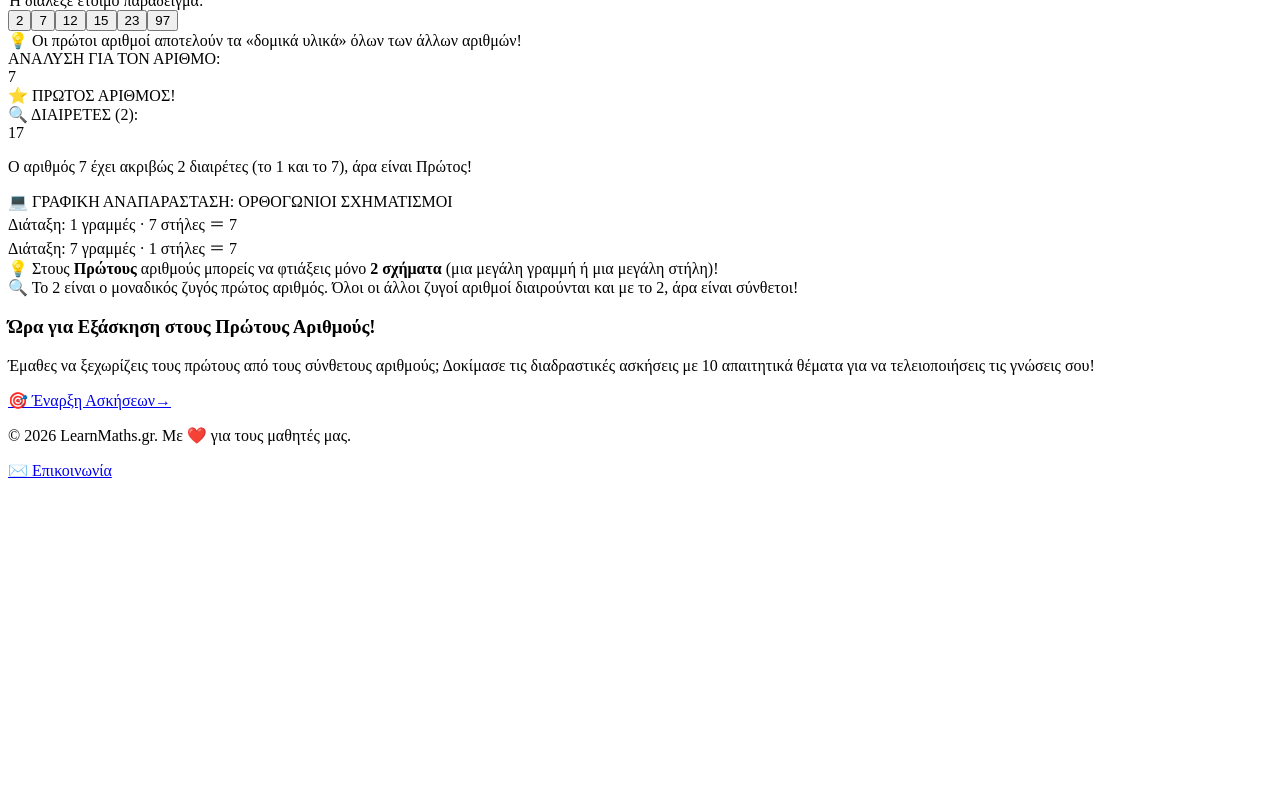
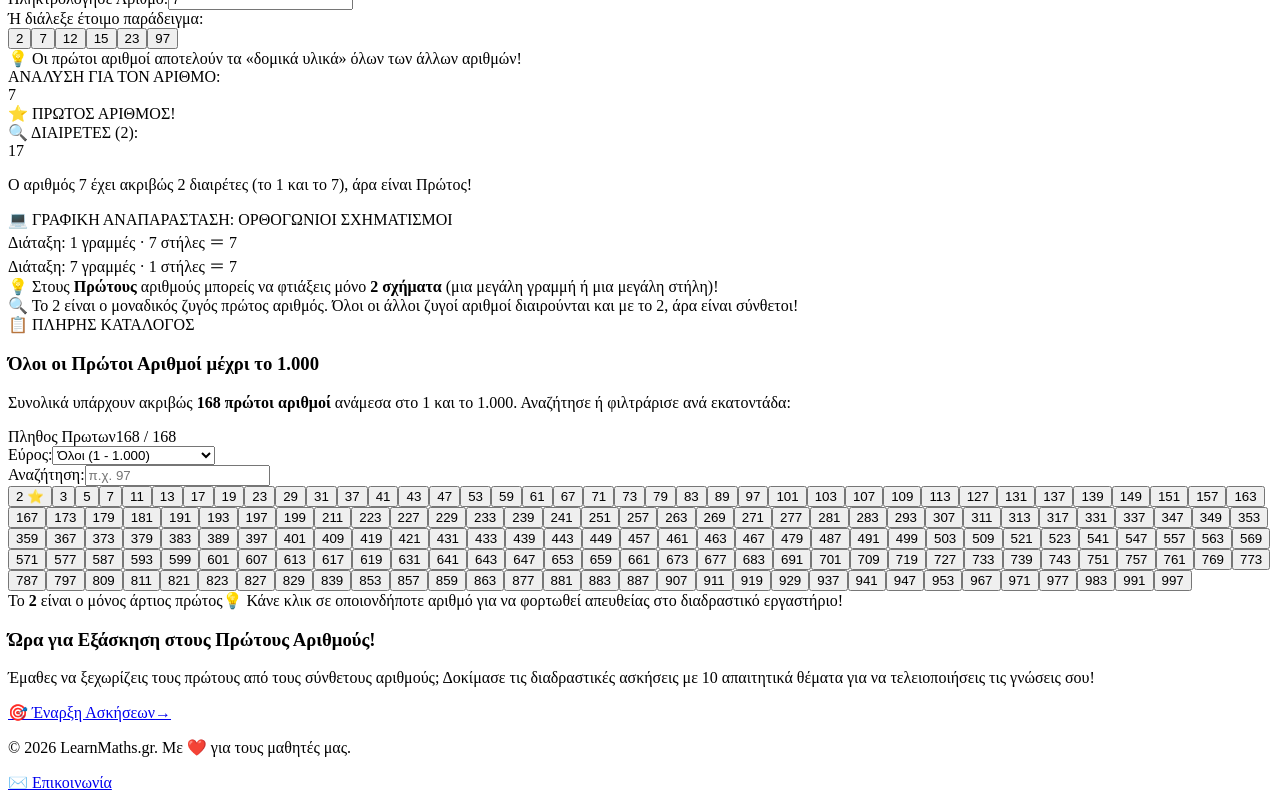
Before and after one commit to gkrimpas-lab/learn-maths-2026, a Next.js app: page /st-dimotikou/16-protoi in a window 1280 px wide. Shown: the part 953-1753 px from the top of the page. Before the commit the page ends 1441 px from the top, so only its background shows below. Built offline with nearby package versions, Linux system fonts and the light colour scheme.

Commit message:
Update 16-protoi.js

```diff
--- a/pages/st-dimotikou/16-protoi.js
+++ b/pages/st-dimotikou/16-protoi.js
@@ -1,5 +1,5 @@
 // pages/st-dimotikou/16-protoi.js
-import { useState } from 'react';
+import { useState, useMemo } from 'react';
 import Link from 'next/link';
 import Layout from '../../components/Layout';
 
@@ -8,8 +8,24 @@ const MAX_ALLOWED_NUMBER = 9999999999;
 
 const PRESETS = [2, 7, 12, 15, 23, 97];
 
+// Ολοι οι 168 πρωτοι αριθμοι μεχρι το 1000
+const PRIMES_UP_TO_1000 = [
+  2, 3, 5, 7, 11, 13, 17, 19, 23, 29, 31, 37, 41, 43, 47, 53, 59, 61, 67, 71, 73, 79, 83, 89, 97,
+  101, 103, 107, 109, 113, 127, 131, 137, 139, 149, 151, 157, 163, 167, 173, 179, 181, 191, 193, 197, 199,
+  211, 223, 227, 229, 233, 239, 241, 251, 257, 263, 269, 271, 277, 281, 283, 293,
+  307, 311, 313, 317, 331, 337, 347, 349, 353, 359, 367, 373, 379, 383, 389, 397,
+  401, 409, 419, 421, 431, 433, 439, 443, 449, 457, 461, 463, 467, 479, 487, 491, 499,
+  503, 509, 521, 523, 541, 547, 557, 563, 569, 571, 577, 587, 593, 599,
+  601, 607, 613, 617, 619, 631, 641, 643, 647, 653, 659, 661, 673, 677, 683, 691,
+  701, 709, 719, 727, 733, 739, 743, 751, 757, 761, 769, 773, 787, 797,
+  809, 811, 821, 823, 827, 829, 839, 853, 857, 859, 863, 877, 881, 883, 887,
+  907, 911, 919, 929, 937, 941, 947, 953, 967, 971, 977, 983, 991, 997
+];
+
 export default function ProtoiPage() {
   const [numberStr, setNumberStr] = useState('7');
+  const [primeRangeFilter, setPrimeRangeFilter] = useState('all'); // 'all' ή '1-100', '101-200', κ.λπ.
+  const [searchTerm, setSearchTerm] = useState('');
 
   const handleInputChange = (val) => {
     const clean = val.replace(/[^0-9]/g, '');
@@ -79,10 +95,26 @@ export default function ProtoiPage() {
 
   const rectangles = getRectangles(numForGrid);
 
+  // Φιλτραρισμα πινακα πρωτων μεχρι το 1000
+  const filteredPrimes = useMemo(() => {
+    return PRIMES_UP_TO_1000.filter((p) => {
+      // Ελεγχος range
+      if (primeRangeFilter !== 'all') {
+        const [min, max] = primeRangeFilter.split('-').map(Number);
+        if (p < min || p > max) return false;
+      }
+      // Ελεγχος search term
+      if (searchTerm.trim() !== '') {
+        return p.toString().includes(searchTerm.trim());
+      }
+      return true;
+    });
+  }, [primeRangeFilter, searchTerm]);
+
   return (
     <Layout
       title="Πρώτοι και Σύνθετοι Αριθμοί - ΣΤ' Δημοτικού | LearnMaths.gr"
-      description="Ανακάλυψε τους δομικούς λίθους των Μαθηματικών! Μάθε να ξεχωρίζεις τους Πρώτους αριθμούς από τους Σύνθετους για τη ΣΤ' Δημοτικού."
+      description="Ανακάλυψε τους δομικούς λίθους των Μαθηματικών! Μάθε να ξεχωρίζεις τους Πρώτους αριθμούς από τους Σύνθετους και δες τον πίνακα όλων των πρώτων έως το 1.000."
       backUrl="/st-dimotikou"
       backText="ΣΤ' Δημοτικού"
       showAds={true}
@@ -107,14 +139,14 @@ export default function ProtoiPage() {
               Πρώτοι &amp; Σύνθετοι Αριθμοί
             </h1>
             <p className="text-sky-100 text-xs sm:text-base 2xl:text-xl leading-relaxed max-w-4xl">
-              Ανακάλυψε τους δομικούς λίθους των Μαθηματικών! Μάθε να ξεχωρίζεις τους <strong>Πρώτους αριθμούς</strong> (που έχουν μόνο 2 διαιρέτες) από τους <strong>Σύνθετους αριθμούς</strong>!
+              Ανακάλυψε τους δομικούς λίθους των Μαθηματικών! Μάθε να ξεχωρίζεις τους <strong>Πρώτους αριθμούς</strong> (που έχουν μόνο 2 διαιρέτες) από τους <strong>Σύνθετους αριθμούς</strong> και εξερεύνησε τον πλήρη πίνακα όλων των πρώτων μέχρι το 1.000!
             </p>
           </div>
 
           <div className="mt-6 pt-5 border-t border-white/15 flex flex-wrap items-center justify-between gap-4">
             <div className="flex items-center gap-2.5 text-xs sm:text-sm 2xl:text-base text-sky-200">
               <span className="flex h-2.5 w-2.5 rounded-full bg-emerald-400 animate-pulse"></span>
-              <span>Δομικά Στοιχεία των Αριθμών &amp; Ορθογώνιοι Σχηματισμοί</span>
+              <span>168 Πρώτοι Αριθμοί έως το 1.000 &amp; Ορθογώνιοι Σχηματισμοί</span>
             </div>
             <Link
               href="/st-dimotikou/16-protoi-ask"
@@ -407,7 +439,124 @@ export default function ProtoiPage() {
           </div>
         </section>
 
-        {/* 4. BOTTOM CALLOUT BANNER ΓΙΑ ΑΣΚΗΣΕΙΣ */}
+        {/* 4. ΠΛΗΡΗΣ ΠΙΝΑΚΑΣ ΠΡΩΤΩΝ ΑΡΙΘΜΩΝ ΜΕΧΡΙ ΤΟ 1.000 */}
+        <section className="bg-white p-5 sm:p-8 2xl:p-12 rounded-3xl border border-slate-200 shadow-sm space-y-6">
+          <div className="flex flex-col md:flex-row justify-between items-start md:items-center gap-4 border-b border-slate-100 pb-5">
+            <div>
+              <div className="inline-flex items-center gap-2 px-3 py-1 rounded-full bg-emerald-50 border border-emerald-200 text-xs 2xl:text-sm font-bold text-emerald-800 mb-1">
+                <span>📋 ΠΛΗΡΗΣ ΚΑΤΑΛΟΓΟΣ</span>
+              </div>
+              <h3 className="text-lg sm:text-2xl 2xl:text-3xl font-black text-slate-900">
+                Όλοι οι Πρώτοι Αριθμοί μέχρι το 1.000
+              </h3>
+              <p className="text-slate-600 text-xs sm:text-sm 2xl:text-base mt-0.5">
+                Συνολικά υπάρχουν ακριβώς <strong>168 πρώτοι αριθμοί</strong> ανάμεσα στο 1 και το 1.000. Αναζήτησε ή φιλτράρισε ανά εκατοντάδα:
+              </p>
+            </div>
+
+            {/* ΣΤΑΤΙΣΤΙΚΟ BADGE */}
+            <div className="bg-emerald-50 border border-emerald-200 px-4 py-2 rounded-2xl text-center self-stretch sm:self-auto shrink-0">
+              <span className="text-[10px] uppercase font-bold text-emerald-700 block">Πληθος Πρωτων</span>
+              <span className="text-xl sm:text-2xl font-black font-mono text-emerald-800">
+                {filteredPrimes.length} <span className="text-xs text-slate-400 font-normal">/ 168</span>
+              </span>
+            </div>
+          </div>
+
+          {/* ΦΙΛΤΡΑ & ΑΝΑΖΗΤΗΣΗ */}
+          <div className="flex flex-col sm:flex-row items-center justify-between gap-3 bg-slate-50 p-3 sm:p-4 rounded-2xl border border-slate-200">
+            {/* Range Select */}
+            <div className="flex items-center gap-2 w-full sm:w-auto">
+              <label htmlFor="prime-range" className="text-xs sm:text-sm font-bold text-slate-700 shrink-0">
+                Εύρος:
+              </label>
+              <select
+                id="prime-range"
+                value={primeRangeFilter}
+                onChange={(e) => setPrimeRangeFilter(e.target.value)}
+                className="bg-white border border-slate-300 rounded-xl px-3 py-1.5 text-xs sm:text-sm font-bold text-slate-800 outline-none focus:border-blue-500 w-full sm:w-auto"
+              >
+                <option value="all">Όλοι (1 - 1.000)</option>
+                <option value="1-100">1 - 100 (25 πρώτοι)</option>
+                <option value="101-200">101 - 200 (21 πρώτοι)</option>
+                <option value="201-300">201 - 300 (16 πρώτοι)</option>
+                <option value="301-400">301 - 400 (16 πρώτοι)</option>
+                <option value="401-500">401 - 500 (17 πρώτοι)</option>
+                <option value="501-600">501 - 600 (14 πρώτοι)</option>
+                <option value="601-700">601 - 700 (16 πρώτοι)</option>
+                <option value="701-800">701 - 800 (14 πρώτοι)</option>
+                <option value="801-900">801 - 900 (15 πρώτοι)</option>
+                <option value="901-1000">901 - 1.000 (14 πρώτοι)</option>
+              </select>
+            </div>
+
+            {/* Live Search Input */}
+            <div className="flex items-center gap-2 w-full sm:w-auto">
+              <span className="text-xs sm:text-sm font-bold text-slate-700 shrink-0">Αναζήτηση:</span>
+              <input
+                type="text"
+                inputMode="numeric"
+                value={searchTerm}
+                onChange={(e) => setSearchTerm(e.target.value.replace(/[^0-9]/g, ''))}
+                placeholder="π.χ. 97"
+                className="bg-white border border-slate-300 rounded-xl px-3 py-1.5 text-xs sm:text-sm font-mono font-bold text-slate-800 outline-none focus:border-blue-500 w-full sm:w-36 text-center"
+              />
+              {searchTerm && (
+                <button
+                  type="button"
+                  onClick={() => setSearchTerm('')}
+                  className="text-xs text-rose-600 hover:text-rose-800 font-bold px-1"
+                >
+                  ✕
+                </button>
+              )}
+            </div>
+          </div>
+
+          {/* GRID ΟΛΩΝ ΤΩΝ ΠΡΩΤΩΝ ΑΡΙΘΜΩΝ */}
+          <div className="bg-slate-50 border border-slate-200 p-4 sm:p-6 rounded-3xl max-h-[380px] sm:max-h-[460px] overflow-y-auto">
+            {filteredPrimes.length > 0 ? (
+              <div className="flex flex-wrap gap-2 justify-center">
+                {filteredPrimes.map((p) => {
+                  const isCurrent = numberStr === p.toString();
+                  const isEvenTwo = p === 2;
+                  return (
+                    <button
+                      key={p}
+                      type="button"
+                      onClick={() => setNumberStr(p.toString())}
+                      title={`Πρώτος αριθμός: ${p}`}
+                      className={`font-mono font-bold text-xs sm:text-sm px-2.5 sm:px-3 py-1.5 rounded-xl border transition-all touch-manipulation active:scale-95 ${
+                        isCurrent
+                          ? 'bg-blue-600 text-white border-blue-600 shadow-md scale-110 z-10'
+                          : isEvenTwo
+                          ? 'bg-amber-100 text-amber-950 border-amber-300 font-black'
+                          : 'bg-white text-slate-800 border-slate-200 hover:bg-emerald-50 hover:text-emerald-800 hover:border-emerald-300 shadow-xs'
+                      }`}
+                    >
+                      {p} {isEvenTwo && '⭐'}
+                    </button>
+                  );
+                })}
+              </div>
+            ) : (
+              <div className="text-center py-8 text-xs sm:text-sm text-slate-400 font-medium">
+                Δεν βρέθηκε κανένας πρώτος αριθμός με αυτό το κριτήριο αναζήτησης.
+              </div>
+            )}
+          </div>
+
+          {/* ΥΠΟΜΝΗΜΑ ΠΙΝΑΚΑ */}
+          <div className="flex flex-wrap items-center justify-between text-xs text-slate-500 pt-2 border-t border-slate-100 gap-2">
+            <span className="flex items-center gap-1.5">
+              <span className="w-3 h-3 rounded-full bg-amber-200 border border-amber-400 inline-block"></span>
+              <span>Το <strong>2</strong> είναι ο μόνος άρτιος πρώτος</span>
+            </span>
+            <span>💡 Κάνε κλικ σε οποιονδήποτε αριθμό για να φορτωθεί απευθείας στο διαδραστικό εργαστήριο!</span>
+          </div>
+        </section>
+
+        {/* 5. BOTTOM CALLOUT BANNER ΓΙΑ ΑΣΚΗΣΕΙΣ */}
         <section className="bg-gradient-to-r from-emerald-600 to-teal-700 text-white p-5 sm:p-8 2xl:p-12 rounded-3xl shadow-lg flex flex-col sm:flex-row items-center justify-between gap-5 text-center sm:text-left">
           <div className="space-y-2 max-w-2xl 2xl:max-w-4xl">
             <h3 className="text-xl sm:text-2xl 2xl:text-4xl font-black tracking-tight">
```
